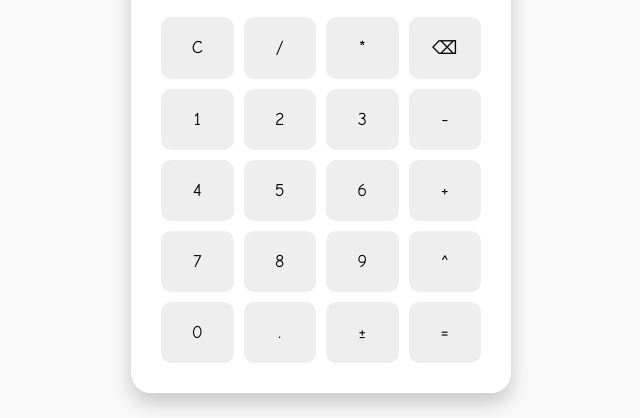
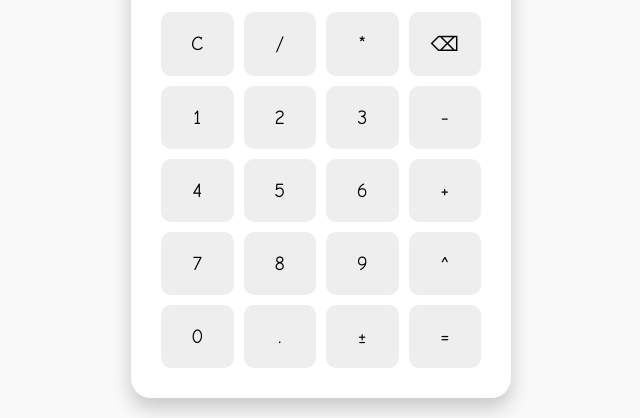
Before and after one commit to Quantumshawn/calculator, a plain HTML site: page index.html in a window 1280 px wide. Shown: the part 285-703 px from the top of the page, 319-959 px from the left. Drawn offline with Linux system fonts and the light colour scheme.

Commit message:
Update style.css

```diff
--- a/style.css
+++ b/style.css
@@ -1,6 +1,6 @@
 body {
     background-color: #f9f9f9;
-    font-family: 'Comic Sans MS', cursive, sans-serif;
+    font-family: 'Comic Sans MS', 'Comic Sans', cursive, sans-serif;
     color: black;
     display: flex;
     justify-content: center;
@@ -26,7 +26,7 @@ body {
     width: 90%;
     padding: 15px;
     font-size: 24px;
-    font-family: 'Comic Sans MS', cursive, sans-serif;
+    font-family: 'Comic Sans MS', 'Comic Sans', cursive, sans-serif;
     color: black;
     margin-bottom: 20px;
     text-align: right;
@@ -43,16 +43,22 @@ body {
 
   button {
     color: black;
-    font-family: 'Comic Sans MS', cursive, sans-serif;
+    font-family: 'Comic Sans MS', 'Comic Sans', cursive, sans-serif;
     padding: 20px;
-    font-size: 18px;
+    font-size: 20px;
     border: none;
     border-radius: 10px;
     background-color: #eee;
     cursor: pointer;
     transition: background 0.2s;
+    background-color: #eee;
   }
 
   button:hover {
     background-color: #ddd;
   }
+
+  * {
+    -webkit-font-smoothing: antialiased;
+    -moz-osx-font-smoothing: grayscale;
+  }
```
